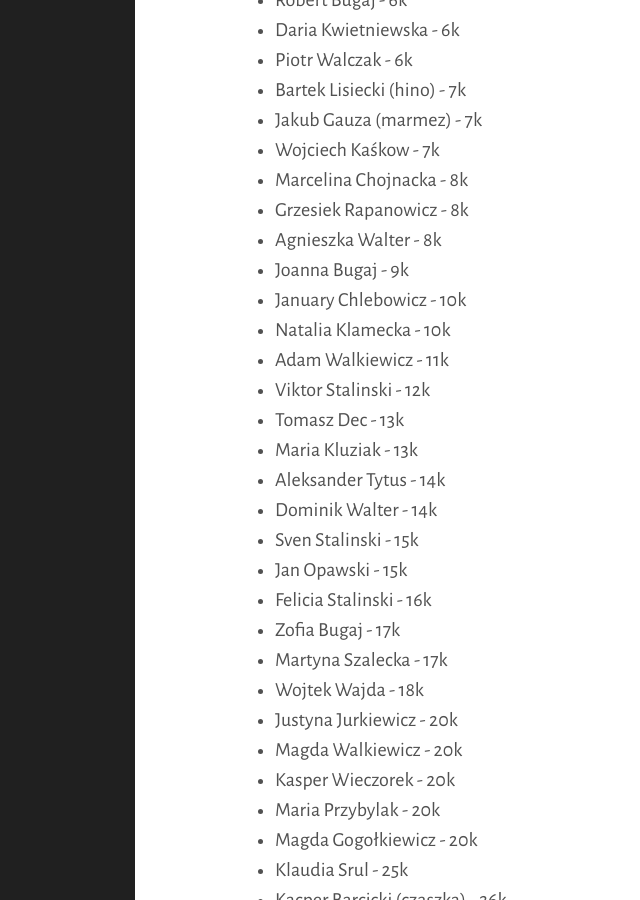
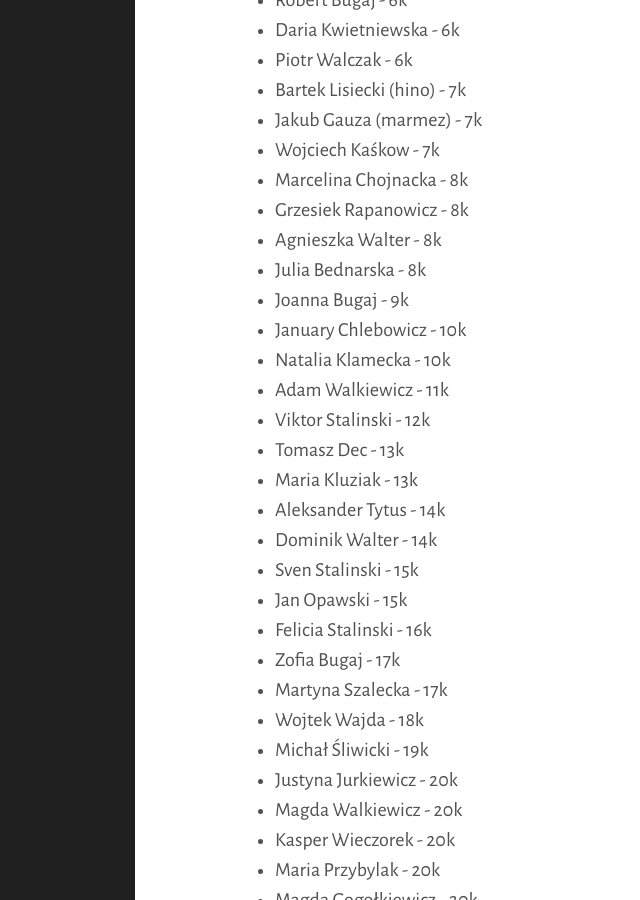
Before and after one commit to tasuki/lsg, a Jekyll site: the page built from zarejestrowani.md, in a window 1280 px wide and 900 px high, scrolled down 1525 px. Shown: the whole window, without its empty margins (225-865 px from the left). Built offline with Jekyll 4.4.1, drawn with Linux system fonts in a browser that asks for light colours; nearby versions of some CDN libraries.

Commit message:
Update zarejestrowani.md

```diff
--- a/zarejestrowani.md
+++ b/zarejestrowani.md
@@ -61,6 +61,7 @@ Zarejestrowani uczestnicy (mniej więcej wg siły):
 - Marcelina Chojnacka - 8k
 - Grzesiek Rapanowicz - 8k
 - Agnieszka Walter - 8k
+- Julia Bednarska - 8k
 - Joanna Bugaj - 9k
 - January Chlebowicz - 10k
 - Natalia Klamecka - 10k
@@ -76,6 +77,7 @@ Zarejestrowani uczestnicy (mniej więcej wg siły):
 - Zofia Bugaj - 17k
 - Martyna Szalecka - 17k
 - Wojtek Wajda - 18k
+- Michał Śliwicki - 19k
 - Justyna Jurkiewicz - 20k
 - Magda Walkiewicz - 20k
 - Kasper Wieczorek - 20k
```
Also changed, not shown: other parts of zarejestrowani.md (+1 -0 lines).
